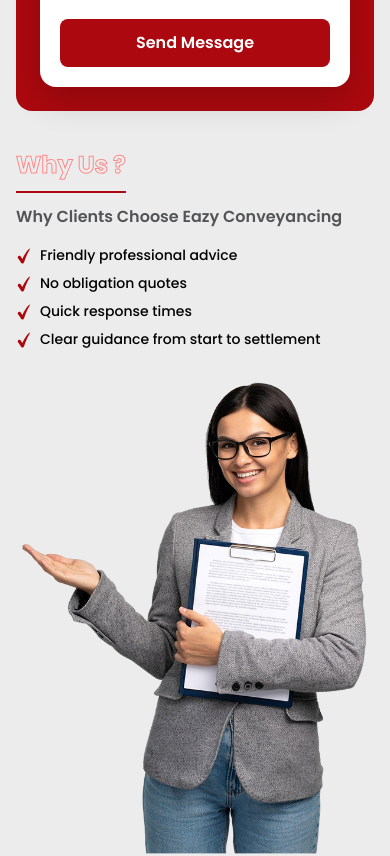
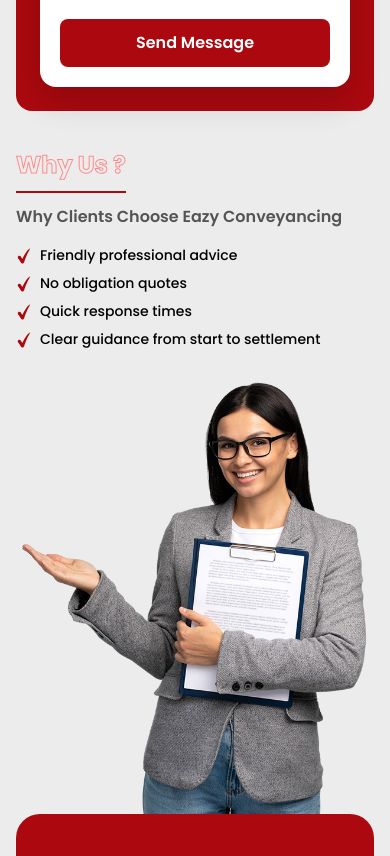
Before and after one commit to techbase2brand/easy-conveyancing, a Next.js app: page /contact-us in a window 390 px wide. Shown: the part 1280-2136 px from the top of the page. Built offline with nearby package versions, Linux system fonts and the light colour scheme.

Commit message:
fix contact why us section issue

```diff
--- /dev/null
+++ b/app/component/ContactWhy.tsx
@@ -0,0 +1,58 @@
+import { memo } from 'react';
+
+type ContactWhyProps = {
+    title?: string;
+    description?: string;
+    imageUrl?: string;
+    item?: string[];
+};
+
+const ContactWhy = ({ title, description, imageUrl, item }:ContactWhyProps) => {
+    const checkArrow = ((
+        <svg className="w-4 h-4 md:w-5 md:h-5 shrink-0 mt-[3px]" width={22} height={22} viewBox="0 0 26 27" fill="none" xmlns="http://www.w3.org/2000/svg">
+            <path d="M10.152 18.5295C10.0108 18.2345 7.83472 13.7145 5.608 13.1459C4.85738 12.9707 4.25623 13.1253 4.25623 13.1253C3.42956 13.3746 2.82708 14.1183 2.59198 14.7677C2.12144 16.2137 2.84494 17.3159 3.55191 18.3488C4.96585 20.4147 6.33812 22.4544 7.75206 24.5202C8.23451 25.2059 8.72522 25.9263 9.50064 26.2055C10.5095 26.5719 11.6622 26.0548 12.3483 25.2159C13.0679 24.3684 13.4124 23.286 13.7653 22.2384C13.9752 21.6323 14.1852 21.0262 14.3952 20.4201C15.1174 18.3942 15.9146 16.3857 16.7535 14.4033C17.5924 12.421 18.473 10.4647 19.4286 8.52593C20.3842 6.58717 21.3481 4.68309 22.4205 2.78794C22.6969 2.31201 22.94 1.84466 23.2164 1.36873C23.2667 1.28219 23.6099 0.78909 23.5517 0.693628C23.4935 0.598167 23.0339 0.900347 22.9337 0.926102C22.0815 1.36598 21.2625 1.94459 20.5267 2.57539C19.0301 3.88026 17.8083 5.44576 16.6364 7.07203C14.1667 10.6882 11.9968 14.5218 10.152 18.5295Z" fill="#AB090F"/>
+        </svg>
+    ));
+    return (
+        <div className='pt-4 md:pt-20'>
+            <div className='max-w-[1320px] mx-auto'>
+                <div className='grid grid-cols-1 md:grid-cols-2 gap-5 md:gap-14 lg:gap-20 items-start px-4 sm:px-6 lg:px-8'>
+                    <div className='content'>
+                        {title && (
+                            <h2 className="text-[24px] sm:text-[32px] md:text-[40px] lg:text-[45px] font-bold stroke-text mb-3 sm:mb-4 pb-2 sm:pb-3 border-b-2 border-[#AB090F] inline-block">
+                                {title}
+                            </h2>
+
+                        )}
+                        {description && (
+                            <p className="text-1xl sm:text-1xl md:text-3xl font-semibold text-secondary mb-4 md:mb-8">
+                                {description}
+                            </p>
+                        )}
+                        {item && (
+                            <ul className="list-disc list-inside space-y-2 text-black text-sm sm:text-base md:text-lg">
+                                {item.map((point, index) => (
+                                    <li className='mb-2 list-none text-left flex font-medium text-sm md:text-[20px] items-start gap-2' key={index}>{checkArrow} {point}</li>
+                                ))}
+                            </ul>
+                        )}
+
+                    </div>
+                    <div className='image'>
+                        {imageUrl && (
+                            <div className="relative">
+                                <img
+                                    src={imageUrl}
+                                    alt={title || "Image"}
+                                    className="rounded-lg w-full h-auto object-cover mb-[-80px]"
+                                />
+                            </div>
+                        )}
+                    </div>
+                </div>
+            </div>
+        </div>
+    );
+};
+
+export default memo(ContactWhy);
--- a/app/contact-us/page.tsx
+++ b/app/contact-us/page.tsx
@@ -1,8 +1,9 @@
 import { memo } from 'react';
 import Testimonials from '../component/Testimonials';
 import OurProcess from '../component/OurProcess';
-import WhyClientChoose from '../component/WhyClientChoose';
+
 import ContactBanner from '../component/ContactBanner';
+import ContactWhy from '../component/ContactWhy';
 
 export const metadata = {
   title: "Contact Eazy Conveyancing | Get a Free Property Quote",
@@ -34,7 +35,7 @@
                 subheading="Let’s Make Your Property Transaction Easy"
                 subdescription="We respond quickly — usually within the same business day."
             />
-                <WhyClientChoose
+                <ContactWhy
                     title="Why Us ?"
                     description="Why Clients Choose Eazy Conveyancing"
                     imageUrl="/why-client-choose.png"
```
